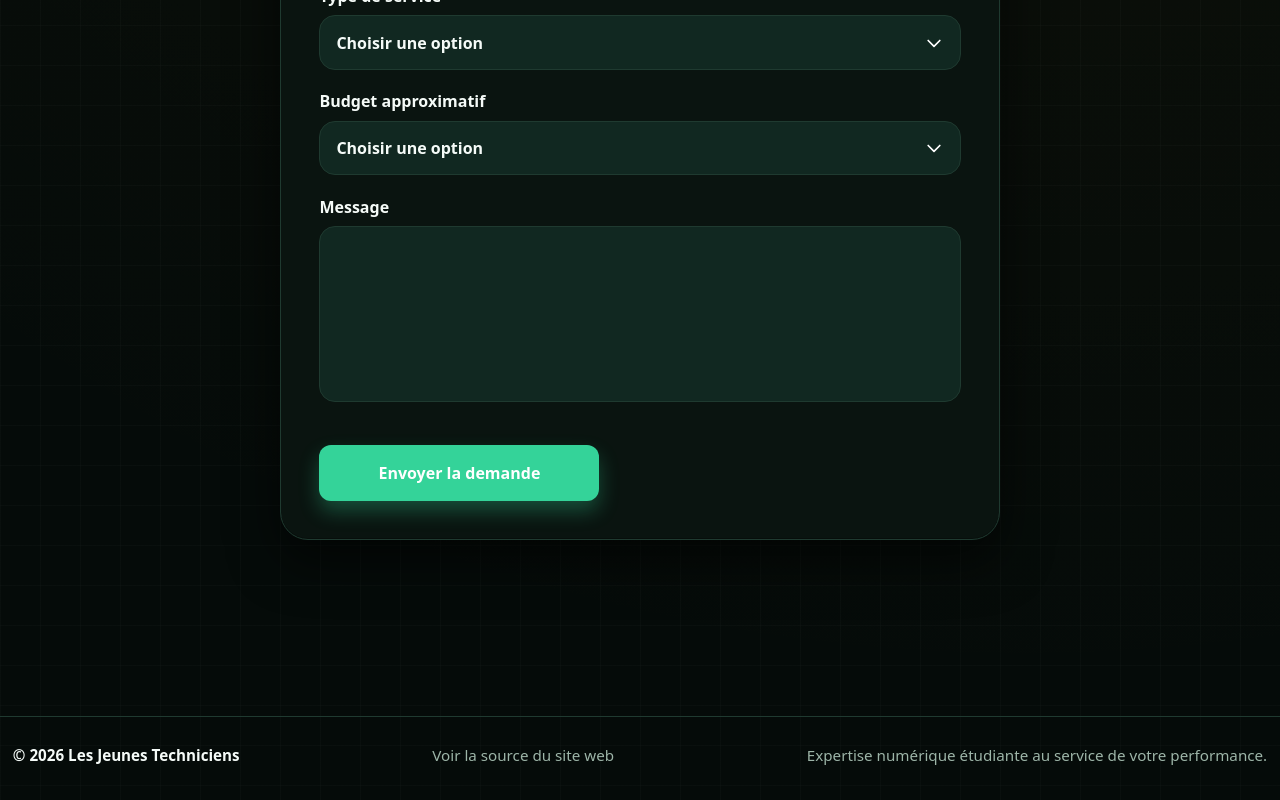
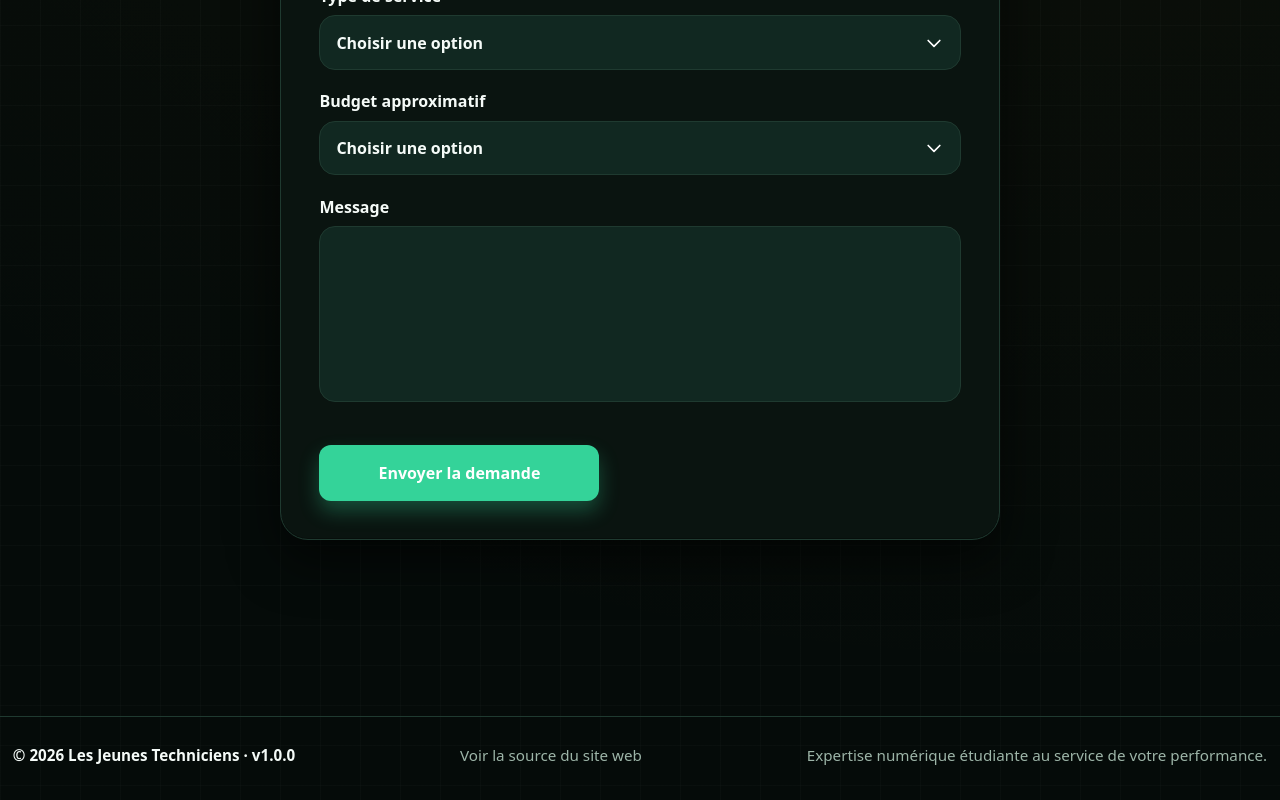
Before and after one commit to les-jeunes-techniciens/website, a Vue app: page / in a window 1280 px wide. Shown: the part 5455-6255 px from the top of the page. Built offline with nearby package versions, Linux system fonts and the light colour scheme.

Commit message:
➕ versions

```diff
--- a/src/components/site-footer.vue
+++ b/src/components/site-footer.vue
@@ -1,10 +1,11 @@
 <script setup>
 import { store } from '../store'
+import { version } from '../../package.json'
 </script>
 
 <template>
   <footer class="site-footer">
-    <p>© 2026 Les Jeunes Techniciens</p>
+    <p>© 2026 Les Jeunes Techniciens · v{{ version }}</p>
     <p>
       <a href="https://github.com/les-jeunes-techniciens/website" target="_blank" rel="noopener" class="github-link">
         {{ store.locale === 'fr' ? 'Voir la source du site web' : 'View our source' }}
```
